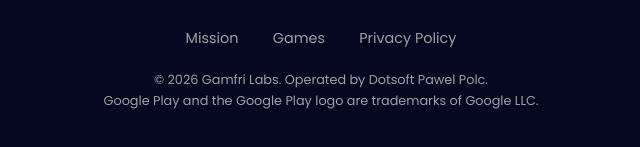
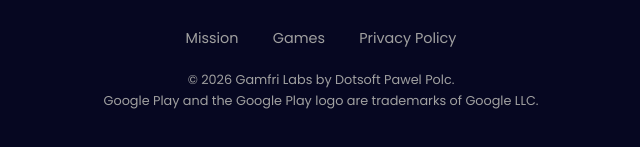
Before and after one commit to pawelpolc/GamfriPublic, a plain HTML site: page index.html in a window 1280 px wide. Shown: the part 2408-2555 px from the top of the page, 319-959 px from the left. Drawn offline with Linux system fonts and the light colour scheme.

Commit message:
gamfri - minor footer updates

```diff
--- a/index.html
+++ b/index.html
@@ -96,7 +96,7 @@
                 <a href="privacy-policy.html">Privacy Policy</a>
             </div>
             <p class="footer-copy">
-                &copy; 2026 Gamfri Labs. Operated by Dotsoft Pawel Polc.<br>
+                &copy; 2026 Gamfri Labs by Dotsoft Pawel Polc.<br>
                 Google Play and the Google Play logo are trademarks of Google LLC.
             </p>
         </div>
```
Also changed, not shown: privacy-policy.html (+1 -1 lines).
